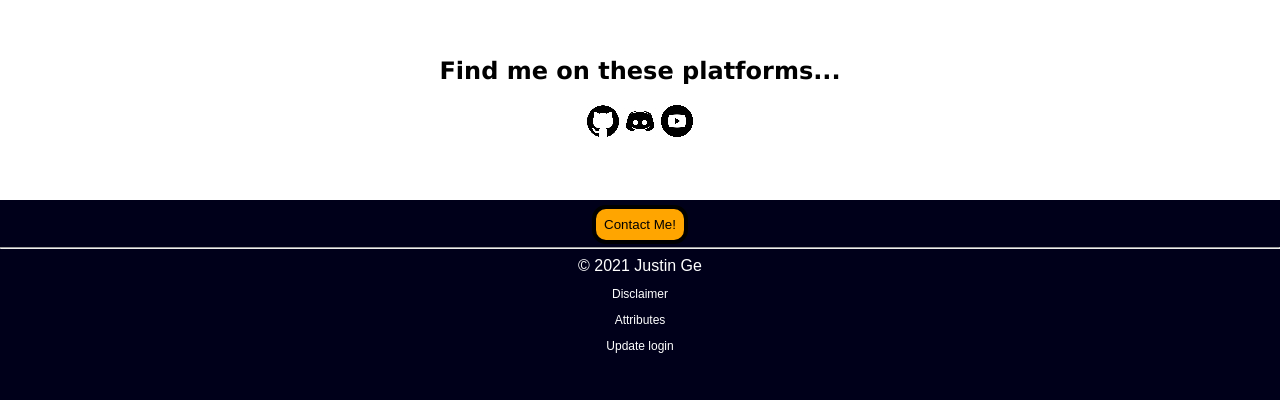
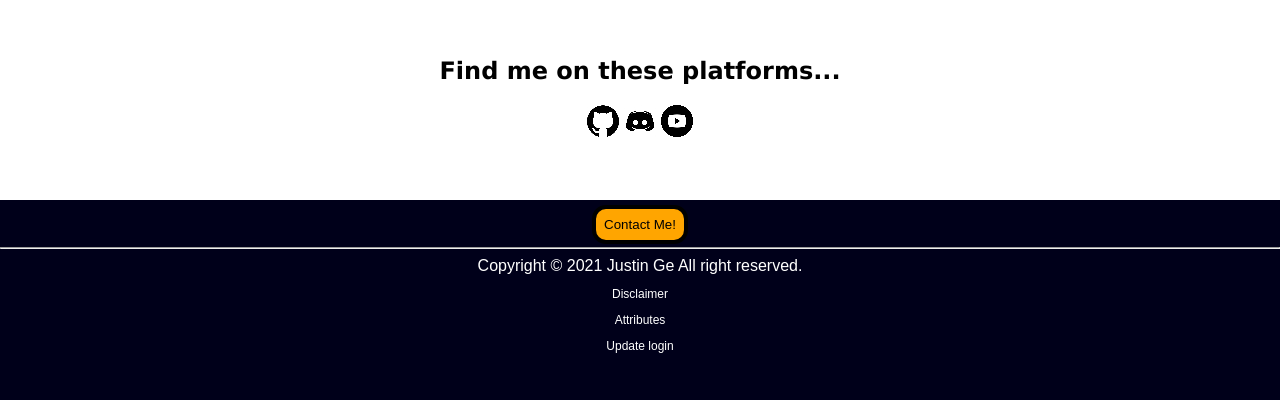
Before and after one commit to electricSoda/electricsoda.github.io, a plain HTML site: page main/main.html in a window 1280 px wide. Shown: the part 4290-4690 px from the top of the page. Drawn offline with nearby package versions, Linux system fonts and the light colour scheme.

Commit message:
added copyright status

```diff
--- a/main/main.html
+++ b/main/main.html
@@ -110,9 +110,10 @@
     <button id='con'>Contact Me!</button>
     <hr />
 
+    <a>Copyright </a>
     &copy;
     <a id='year'></a>
-    <a> Justin Ge</a>
+    <a> Justin Ge  All right reserved.</a>
     <p id='dis'>Disclaimer</p>
     <p id='att'>Attributes</p>
     <p id='o'>Update login</p>
```
